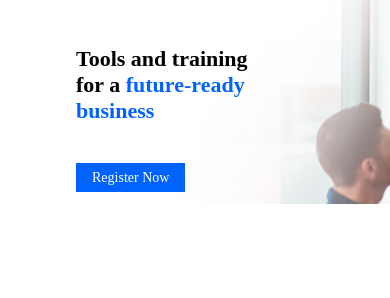
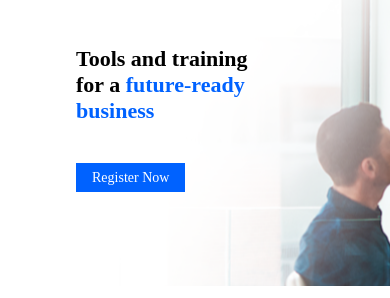
Before and after one commit to rajatmishra6399/Client-Website, a plain HTML site: page index.html in a window 390 px wide. Shown: the part 134-432 px from the top of the page. Drawn offline with Linux system fonts and the light colour scheme.

Commit message:
Update style.css

```diff
--- a/style.css
+++ b/style.css
@@ -40,7 +40,7 @@
   }
 
   #banner {
-    height: 75vh;
+/*     height: 75vh; */
     overflow: hidden;
     z-index: 9;
   }
@@ -329,7 +329,7 @@ padding: 0px 6px;
     }
 
     #banner{
-        max-height: 40vh;
+        max-height: 60vh;
     }
 
     #speakers .speakers-listing{
```
